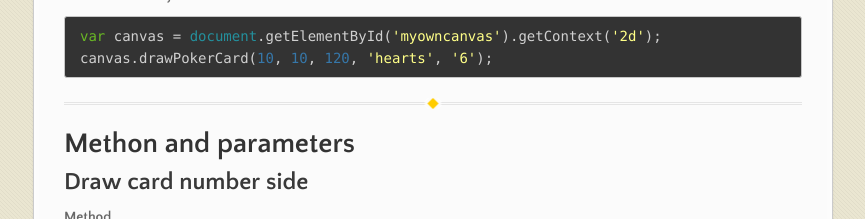
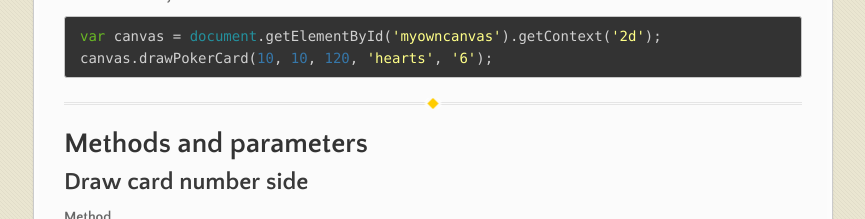
Before and after one commit to Tairraos/Poker.JS, a plain HTML site: page index.html in a window 1280 px wide. Shown: the part 1280-1499 px from the top of the page, without its empty margins (207-1072 px from the left). Drawn offline with Linux system fonts and the light colour scheme.

Commit message:
Update index.html
for some typo

```diff
--- a/index.html
+++ b/index.html
@@ -93,7 +93,7 @@
 
 				<hr>
 
-				<h1>Methon and parameters</h1>
+				<h1>Methods and parameters</h1>
 
 				<h2>Draw card number side</h2>
 				<h4>Method</h4>
```
